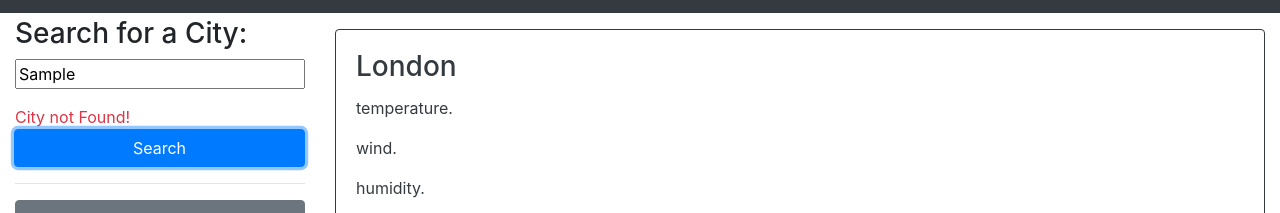
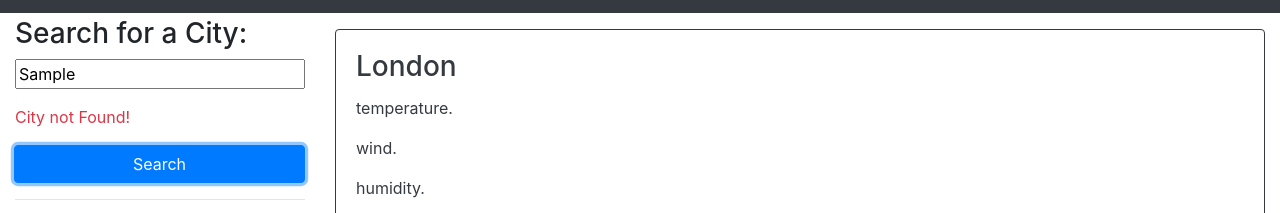
Before and after one commit to GuilhermeDeretti/Weather-Dashboard, a plain HTML site: page index.html in a window 1280 px wide. Both pictures are taken after typing "Sample" into the empty fields and a click on the button "Search". Shown: the part 59-272 px from the top of the page. Drawn offline with nearby package versions, Linux system fonts and the light colour scheme; no server answers.

Commit message:
Work on README nad little refactoring on javascript

```diff
--- a/assets/js/script.js
+++ b/assets/js/script.js
@@ -1,7 +1,4 @@
-var queryURL = 'https://api.openweathermap.org/data/2.5/forecast?';
-var API_KEY = '&appid=5c0678461c6c91d2c88ed62ed1b01c32';
-var city = 'q=';
-var units = '&units=metric'; //measurement units
+var queryURL = 'https://api.openweathermap.org/data/2.5/forecast?appid=5c0678461c6c91d2c88ed62ed1b01c32&units=metric&q=';
 
 $("#search-button").on("click", function (event) {
     event.preventDefault();
@@ -23,14 +20,13 @@ $("#search-button").on("click", function (event) {
 
 function callWeatherAPI(cityName) {
     $.ajax({
-        url: queryURL + city + cityName + units + API_KEY,
+        url: queryURL + cityName,
         method: "GET",
-    })
-    .then(function (response) {
+    }).then(function (response) {
         catchHistory(cityName);
         response.list.forEach(function (eachThreeHour, index) {
-            //index % 7 will manage to take each 21h forecast from the array to show for the user as each position in the array is 3h gap.
-            if (index % 7 === 0) {
+            //index % 8 will manage to take each 24h forecast from the array to show for the user as each position in the array is 3h gap.
+            if (index % 8 === 0 || index === 39) {
                 //create object "day" to pass to fillDashboard function
                 var day = {};
                 day.date = moment.unix(eachThreeHour.dt).format('DD-MM-YYYY');
--- a/index.html
+++ b/index.html
@@ -25,11 +25,12 @@
           <div class="input-group mb-3">
             <input class="form-input btn-block" type="text" id="search-input" placeholder="London" />
           </div>
-          <span id="err-message" class="text-danger"></span>
+          <div class="input-group mb-3">
+            <span id="err-message" class="text-danger"></span>
+          </div>
           <div class="input-group-append">
             <button type="submit" class="btn btn-primary btn-block" id="search-button">Search</button>
           </div>
-
           <hr class="hr weather-hr" />
         </form>
         <div class="list-group" id="history">
@@ -44,9 +45,9 @@
           <div class="card border-dark p-0">
             <div class="card-body text-dark">
               <h5 class="card-title h3" id="city-date-icon">London</h5>
-              <p class="card-text" >temperature.</p>
-              <p class="card-text" >wind.</p>
-              <p class="card-text" >humidity.</p>
+              <p class="card-text">temperature.</p>
+              <p class="card-text">wind.</p>
+              <p class="card-text">humidity.</p>
             </div>
           </div>
         </section>
```
Also changed, not shown: assets/images/10-server-side-apis-challenge-demo.png (deleted), assets/images/weatherApp.png (added), 1 other file.
